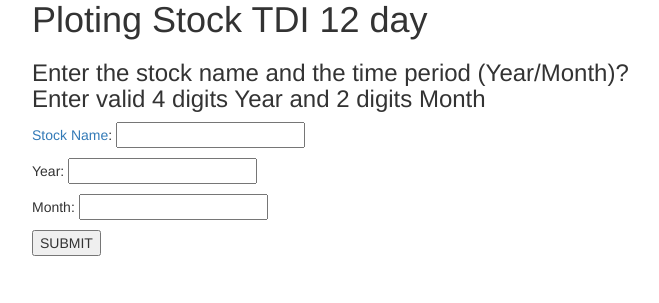
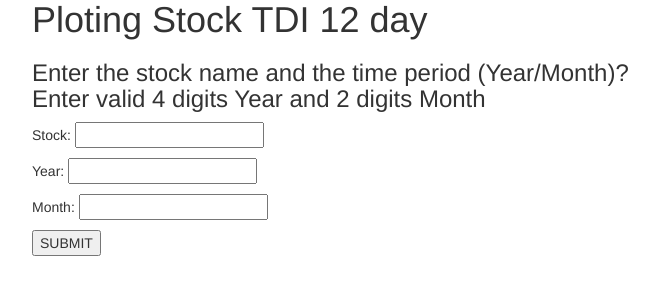
Before and after one commit to chandan0013/stock, a Flask app: page / in a window 1280 px wide. Shown: the part 233-536 px from the top of the page, without its empty margins (8-667 px from the left). Run offline with Flask 2, Linux system fonts and the light colour scheme; some libraries are stand-ins or nearby versions.

Commit message:
Update index.html

```diff
--- a/templates/index.html
+++ b/templates/index.html
@@ -37,7 +37,7 @@
       </h3>
       <form id='userinfoform' method='post' action='/make_plot'>
 	<p>
-	  <a href="/stocks">Stock Name</a>: <input type='text' name='stock' />
+	  Stock: <input type='text' name='stock' />
 	</p>
 	<p>
 	  Year: <input type='text' name='year' />
```
